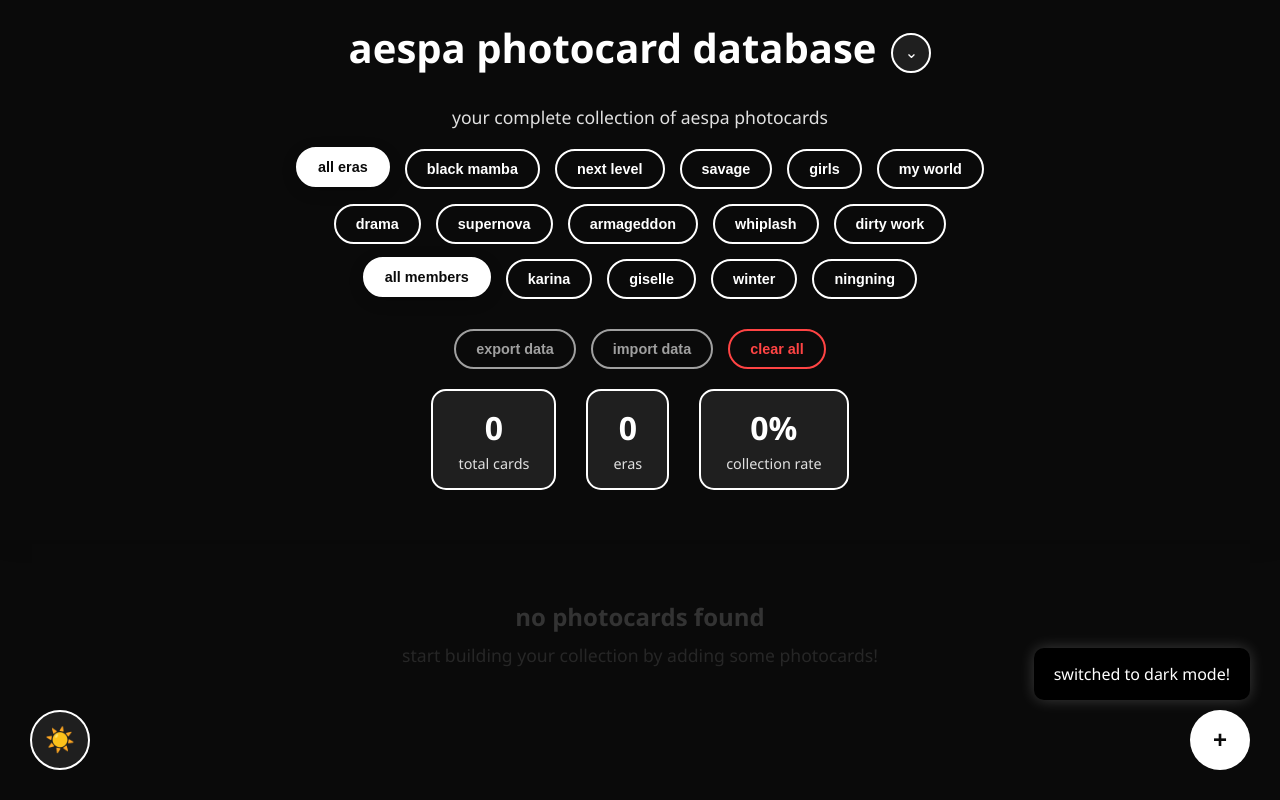
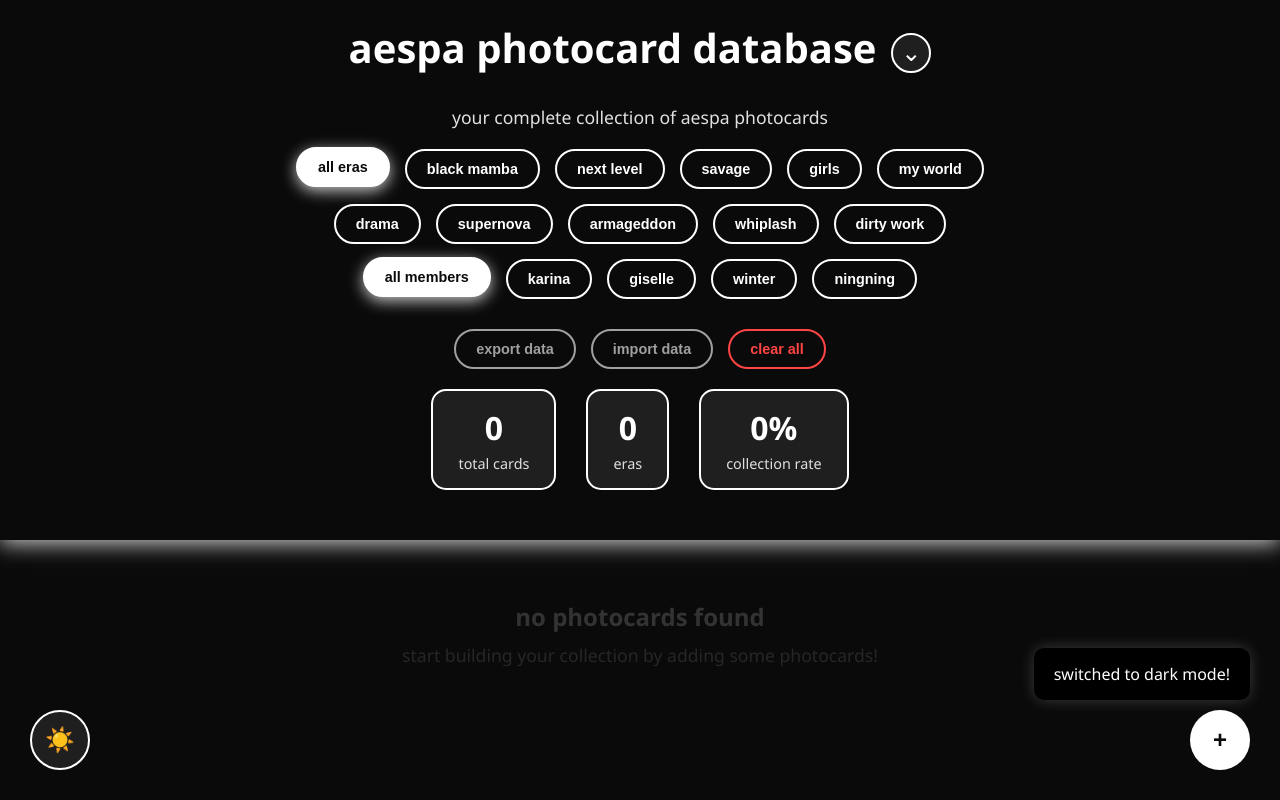
Before and after one commit to bbreadloaf/aespa-poca-collection, a plain HTML site: page index.html in a window 1280 px wide. Both pictures are taken after a click on the button "toggle dark/light mode". Drawn offline with Linux system fonts and the light colour scheme.

Commit message:
style changes

```diff
--- a/index.html
+++ b/index.html
@@ -29,13 +29,13 @@
             --border-primary: #000000;
             --border-secondary: #e0e0e0;
             --accent-primary: #000000;
-            --accent-hover: #333333;
+            --accent-hover: #4e4e4e;
             --shadow: rgba(0, 0, 0, 0.1);
             --shadow-hover: rgba(0, 0, 0, 0.2);
         }
 
         [data-theme="dark"] {
-            --bg-primary: #0a0a0a;
+            --bg-primary: hsl(0, 0%, 4%);
             --bg-secondary: #1a1a1a;
             --bg-card: #1f1f1f;
             --text-primary: #ffffff;
@@ -44,9 +44,9 @@
             --border-primary: #ffffff;
             --border-secondary: #333333;
             --accent-primary: #ffffff;
-            --accent-hover: #cccccc;
-            --shadow: rgba(0, 0, 0, 0.1);
-            --shadow-hover: rgba(0, 0, 0, 0.2);
+            --accent-hover: #b3b3b3;
+            --shadow: rgba(255, 255, 255, 0.774);
+            --shadow-hover: rgba(255, 255, 255, 0.774);
         }
 
         .header {
@@ -97,7 +97,7 @@
             display: flex;
             align-items: center;
             justify-content: center;
-            font-size: 16px;
+            font-size: 24px;
             transition: all 0.3s ease;
             color: var(--text-primary);
             line-height: 0;
@@ -392,7 +392,7 @@
             display: flex;
             align-items: center;
             justify-content: center;
-            opacity: 0;
+            opacity: 100;
             transition: opacity 0.3s ease;
         }
 
@@ -660,9 +660,8 @@
         <div class="container">
             <div class="header-title">
                 <h1>aespa photocard database</h1>
-                <button class="collapse-btn" id="collapseBtn" title="Toggle header">⌄</button>
+                <button class="collapse-btn" id="collapseBtn" title="toggle header">⌄</button>
             </div>
-
             <div class="header-content" id="headerContent">
                 <p class="subtitle">your complete collection of aespa photocards</p>
 
@@ -716,7 +715,7 @@
         </div>
     </div>
 
-    <button class="theme-toggle" id="themeToggle" title="Toggle dark/light mode">🌙</button>
+    <button class="theme-toggle" id="themeToggle" title="toggle dark/light mode">🌙</button>
 
     <button class="add-card-btn" id="addBtn" title="add new photocard">+</button>
 
@@ -970,13 +969,13 @@
                 closeModal();
                 showToast(`added ${era} ${member} photocard!`);
             } catch (error) {
-                console.error('Error adding photocard:', error);
+                console.error('error adding photocard:', error);
                 showToast('error adding photocard');
             }
         }
 
         async function deletePhotocard(id) {
-            if (confirm('Are you sure you want to delete this photocard?')) {
+            if (confirm('are you sure you want to delete this photocard?')) {
                 try {
                     await db.deleteCard(id);
                     photocards = photocards.filter(card => card.id !== id);
@@ -984,7 +983,7 @@
                     updateStats();
                     showToast('photocard deleted');
                 } catch (error) {
-                    console.error('Error deleting photocard:', error);
+                    console.error('error deleting photocard:', error);
                     showToast('error deleting photocard');
                 }
             }
```
